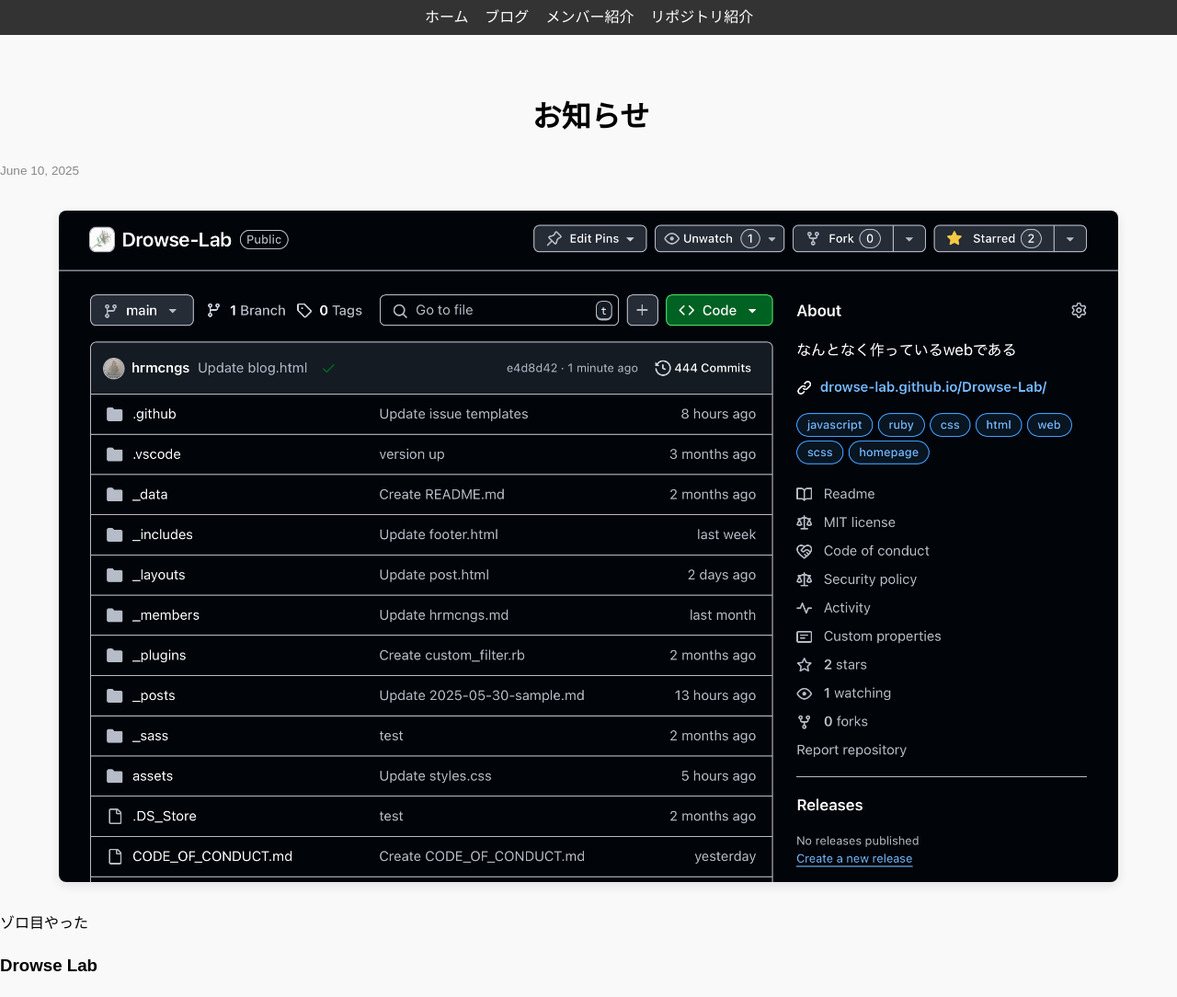
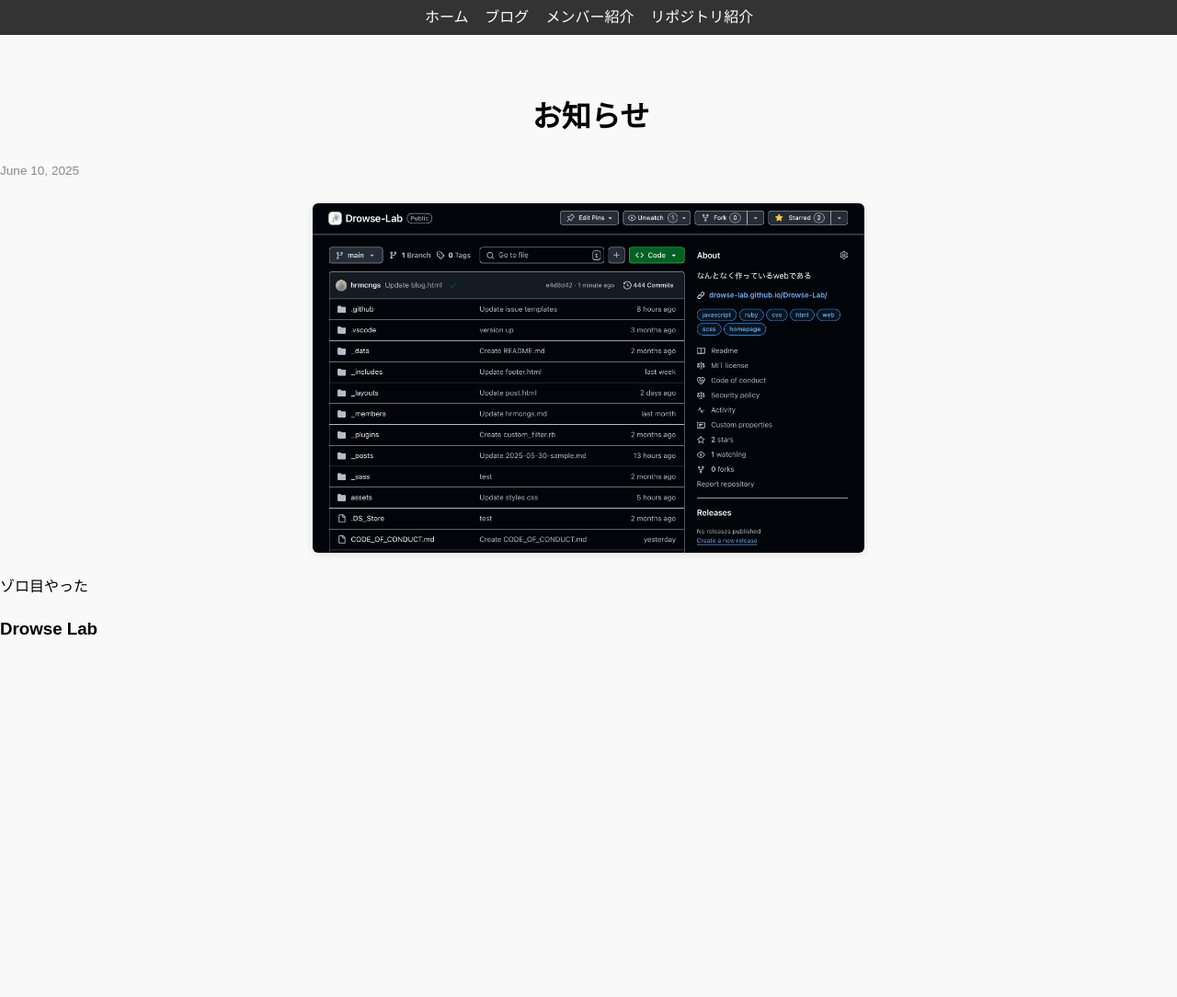
Before and after one commit to Drowse-Lab/Drowse-Lab, a Jekyll site: the page built from _posts/2025-06-10-blog.md, in a window 1280 px wide. Shown: the whole page at 92% size. Built offline with Jekyll 4.4.1, drawn with Linux system fonts in a browser that asks for light colours; nearby versions of some CDN libraries; some web fonts are replaced; a style sheet for code colours, icons or effects is not loaded; after the commit the page ends 900 px from its top, so only the background shows below that.

Commit message:
Update styles.css

```diff
--- a/assets/css/styles.css
+++ b/assets/css/styles.css
@@ -539,15 +539,15 @@
 
 .post-content img {
   display: block;
-  margin: 2rem auto;
-  max-width: 90%;
-  width: auto;
+  margin: 1.5rem auto;
+  max-width: 600px;
+  width: 100%;
   height: auto;
-  border-radius: 8px;
-  box-shadow: 0 4px 12px rgba(0, 0, 0, 0.1);
-  transition: transform 0.3s ease;
+  border-radius: 6px;
+  box-shadow: 0 2px 8px rgba(0, 0, 0, 0.1);
+  transition: transform 0.2s ease;
 }
 
 .post-content img:hover {
-  transform: scale(1.02);
+  transform: scale(1.015);
 }
```
